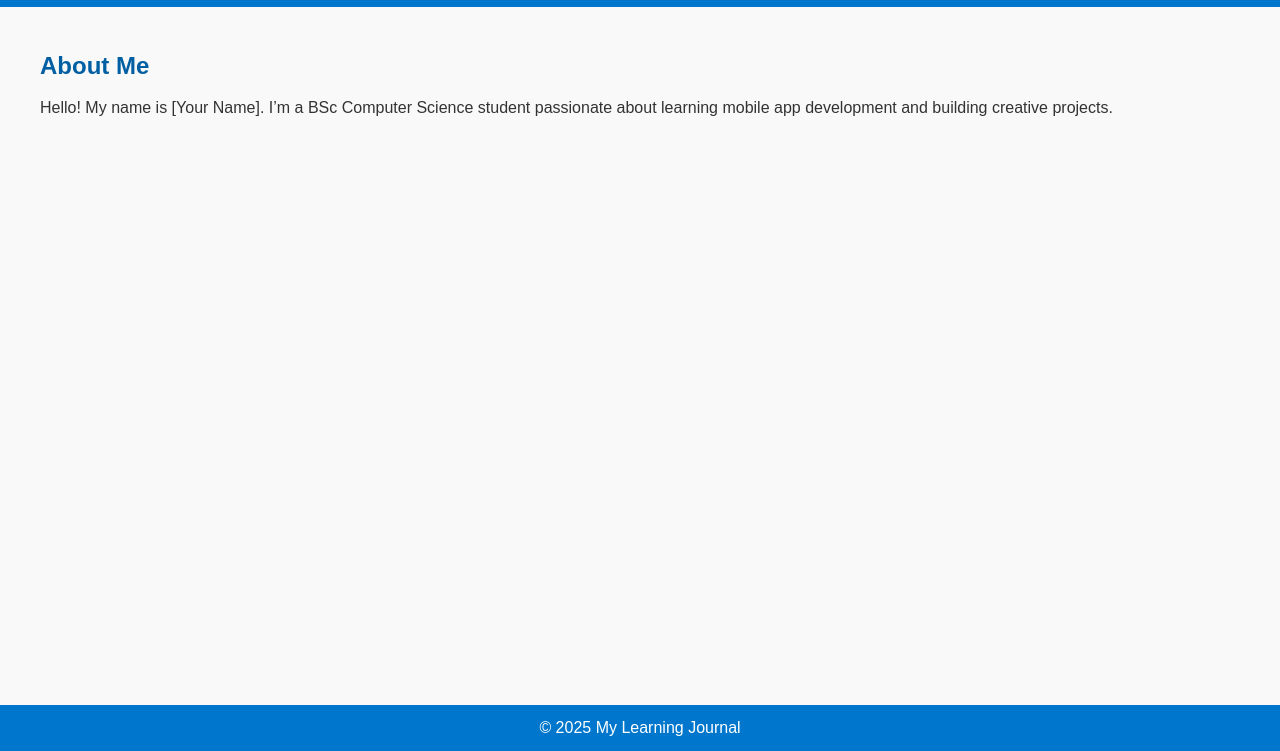
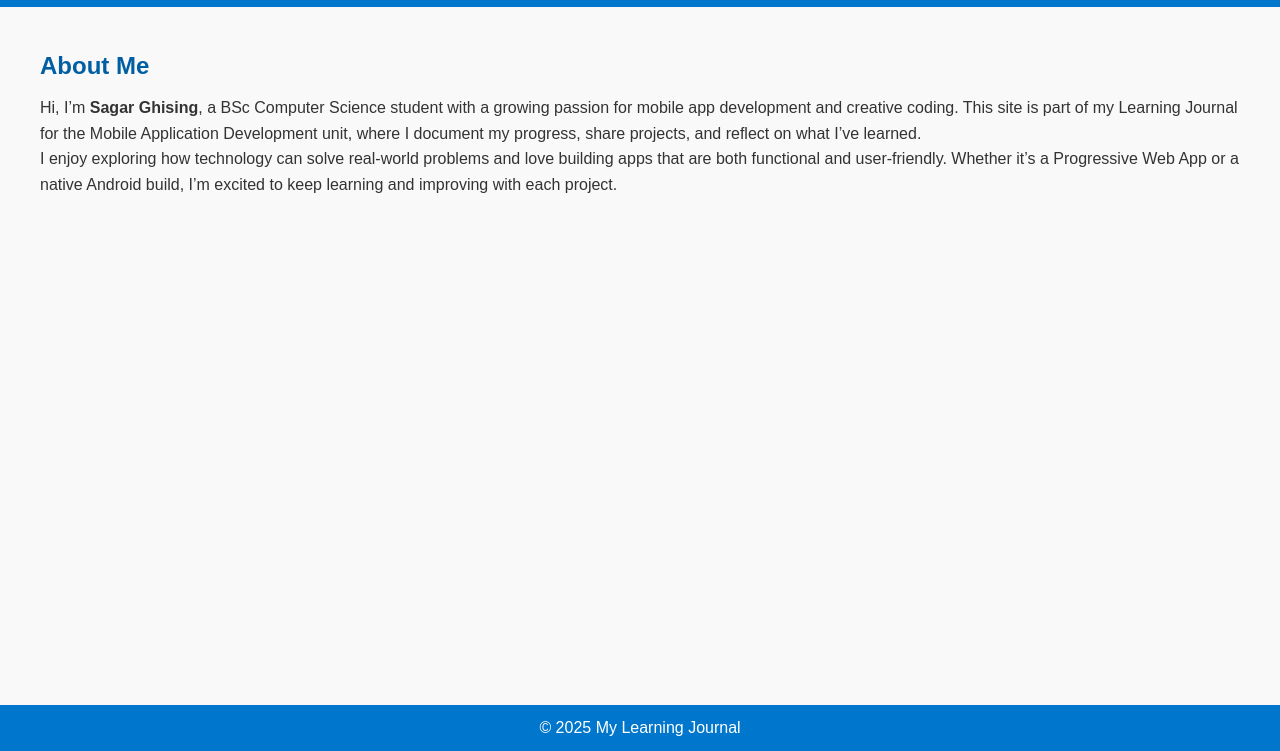
Before and after one commit to Sagarghising-bee/-Learning-Journal-Progressive-Web-App-PWA, a plain HTML site: page about.html in a window 1280 px wide. Shown: the part 49-800 px from the top of the page. Drawn offline with Linux system fonts and the light colour scheme.

Commit message:
Update about.html

```diff
--- a/about.html
+++ b/about.html
@@ -19,13 +19,14 @@
     </nav>
   </header>
 
-  <main class="content">
-    <section>
-      <h2>About Me</h2>
-      <p>Hello! My name is [Your Name]. I’m a BSc Computer Science student passionate about
-         learning mobile app development and building creative projects.</p>
-    </section>
-  </main>
+ <main class="content">
+  <section>
+    <h2>About Me</h2>
+    <p>Hi, I’m <strong>Sagar Ghising</strong>, a BSc Computer Science student with a growing passion for mobile app development and creative coding. This site is part of my Learning Journal for the Mobile Application Development unit, where I document my progress, share projects, and reflect on what I’ve learned.</p>
+    <p>I enjoy exploring how technology can solve real-world problems and love building apps that are both functional and user-friendly. Whether it’s a Progressive Web App or a native Android build, I’m excited to keep learning and improving with each project.</p>
+  </section>
+</main>
+
 
   <footer>
     <p>© 2025 My Learning Journal</p>
```
